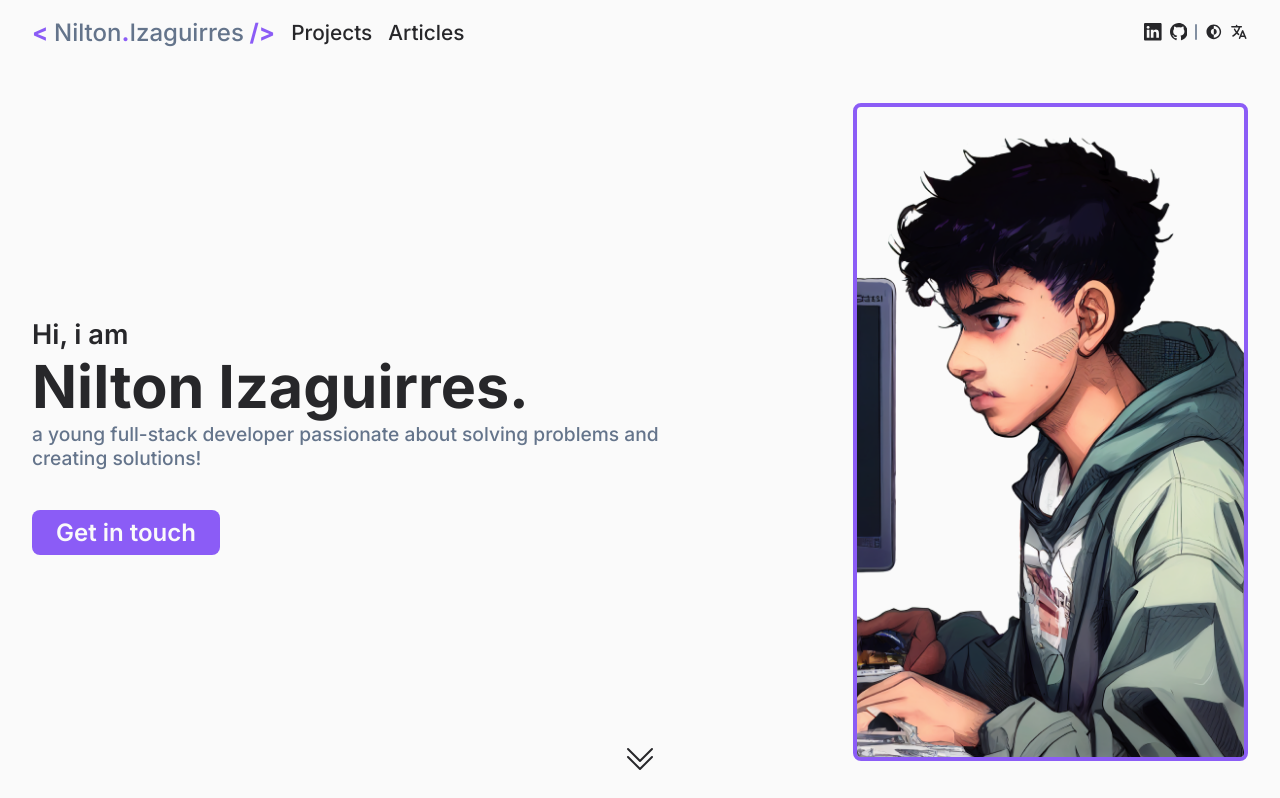
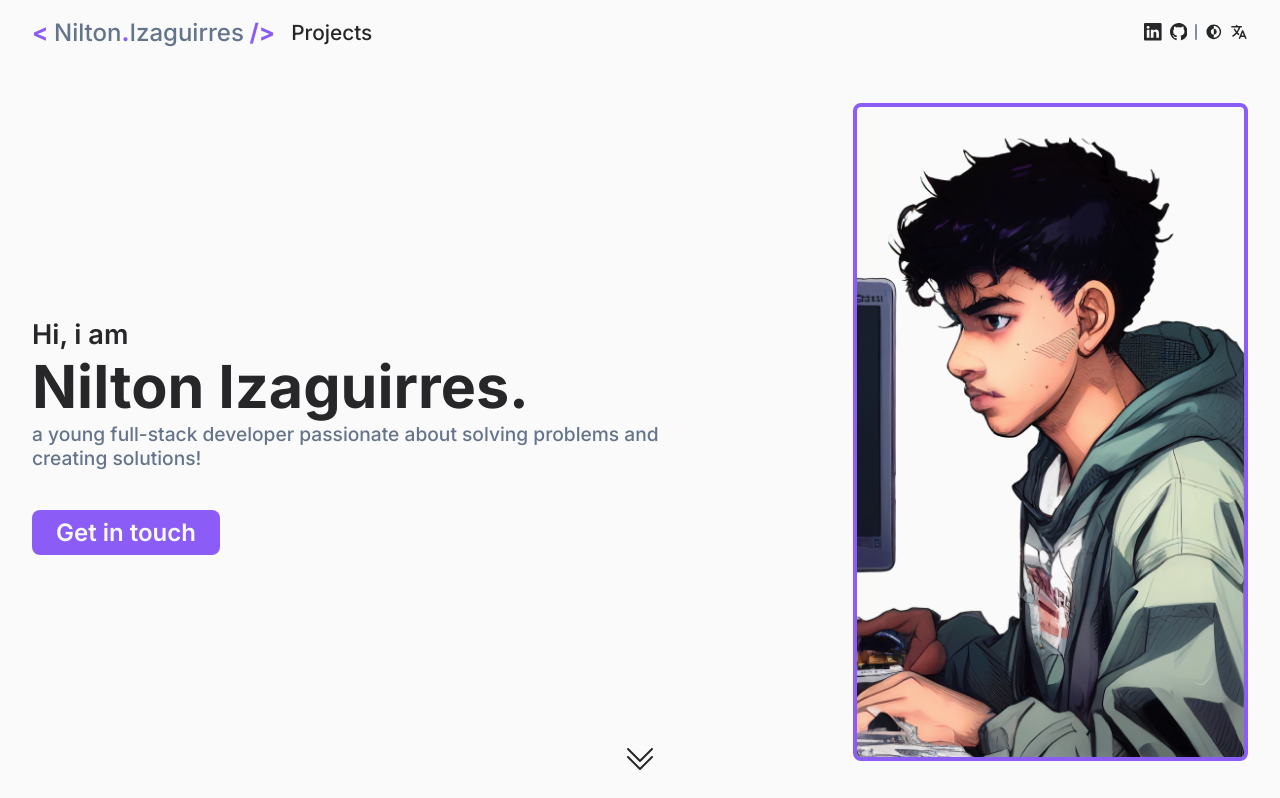
Before and after one commit to NiltonIzaguirres/portfolio, a Next.js app: page / in a window 1280 px wide. Shown: the top 798 px of the page. Built offline with nearby package versions, Linux system fonts and the light colour scheme.

Commit message:
feat: remove link to articles

```diff
--- a/src/components/Header/index.tsx
+++ b/src/components/Header/index.tsx
@@ -74,7 +74,7 @@ export function Header() {
 
           <LinkList isOpenMobileMenu={isOpenMobileMenu}>
             <Link href="/projects">{translations.projects}</Link>
-            <Link href="/articles">{translations.articles}</Link>
+            {/* <Link href="/articles">{translations.articles}</Link> */}
           </LinkList>
         </nav>
         <Options isOpenMobileMenu={isOpenMobileMenu}>
```
